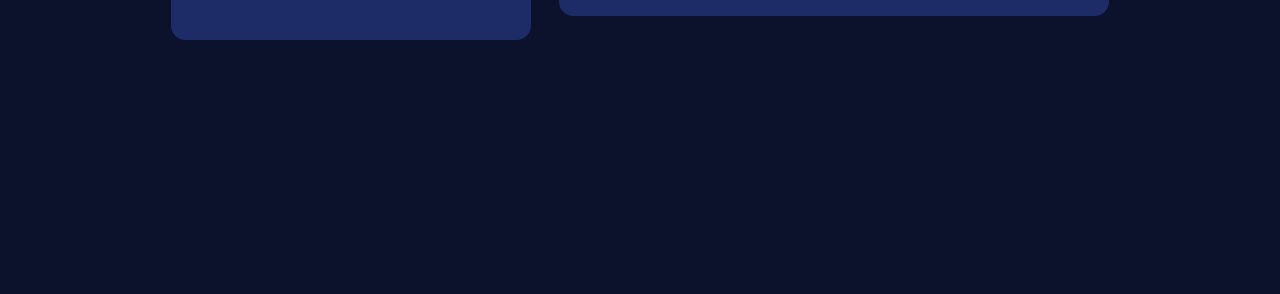
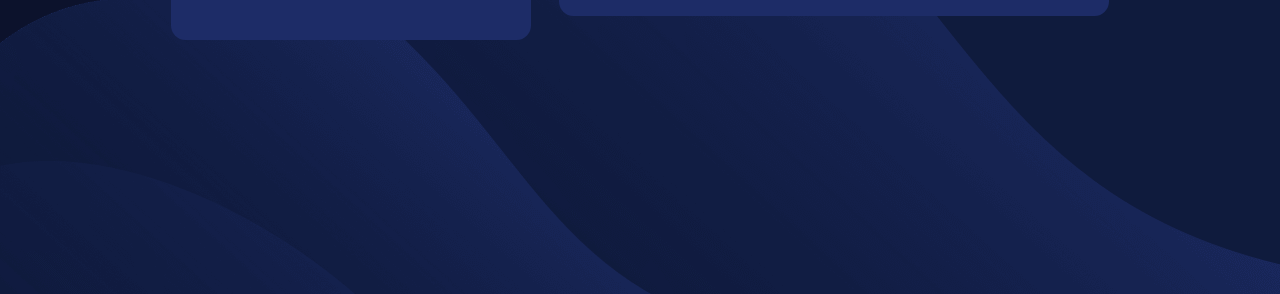
Before and after one commit to Rapha445/fylo-data-storage-component, a plain HTML site: page index.html in a window 1280 px wide. Shown: the part 542-836 px from the top of the page. Drawn offline with Linux system fonts and the light colour scheme.

Commit message:
Update styles.css

```diff
--- a/css/styles.css
+++ b/css/styles.css
@@ -37,7 +37,7 @@ img {
 
 .container {
   max-width: 375px;
-  background-image: url(images/bg-mobile.png);
+  background-image: url(../images/bg-mobile.png);
   background-repeat: no-repeat;
   overflow: hidden;
   display: flex;
@@ -209,7 +209,7 @@ img {
   height: 120vh;
   background: hsl(229, 57%, 11%);
   background-position: top;
-  background-image: url(images/bg-desktop.png);
+  background-image: url(../images/bg-desktop.png);
   background-repeat: no-repeat;
   background-position: bottom;
 }
```
